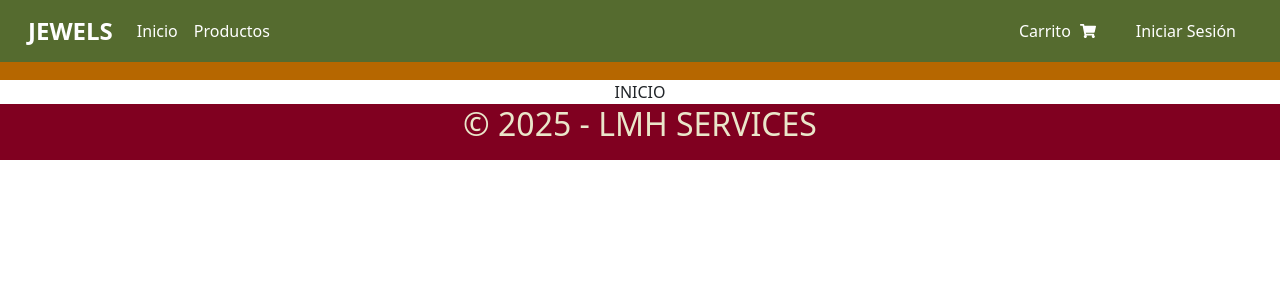
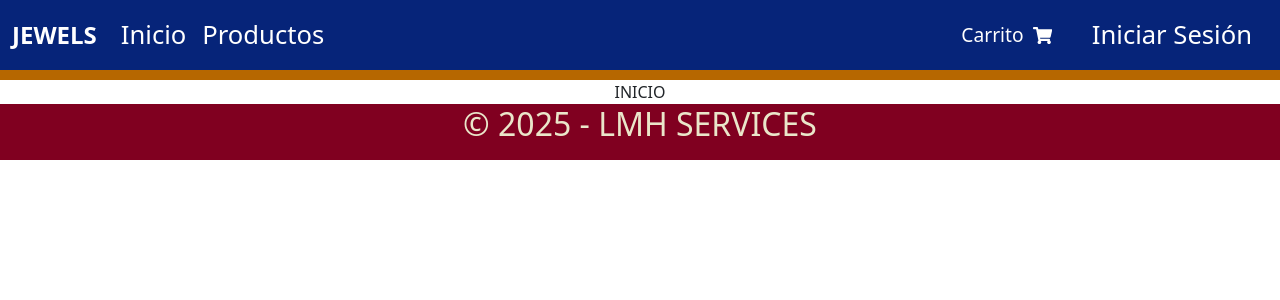
Before and after one commit to LuisHerenu11/talentotech-preentrega, a React (Vite) app: page / in a window 1280 px wide. Shown: the top 300 px of the page. Built offline with nearby package versions, Linux system fonts and the light colour scheme; no server answers.

Commit message:
some fix

```diff
--- a/src/App.jsx
+++ b/src/App.jsx
@@ -37,8 +37,8 @@ function App() {
               <Route path="/productos/:id" element={<ProductoDetalle />}/>
               <Route path="/iniciar-sesion" element={<IniciarSesion />}/>
               <Route path="/pagar" element={ <RutaProtegida><Pagar/></RutaProtegida>}/>
-              <Route path="/dashboard" element={<RutaProtegida soloAdmin={true}><Dashboard /></RutaProtegida>}/>
-              <Route path="/formulario-producto" element={<RutaProtegida><FormularioProducto /></RutaProtegida>}/>
+              <Route path="/dashboard" element={<RutaProtegida soloAdmin={true}><Dashboard/></RutaProtegida>}/>
+              <Route path="/formulario-producto" element={<RutaProtegida soloAdmin={true}><FormularioProducto /></RutaProtegida>}/>
               <Route path="/eliminar-producto" element={<RutaProtegida><EliminarProducto /></RutaProtegida>}/>
               <Route path="*" element={<Navigate to="/" replace />} />
             </Routes>
--- a/src/components/Navbar.jsx
+++ b/src/components/Navbar.jsx
@@ -114,8 +114,9 @@ function Navbar() {
 
 // Styled Components actualizados
 const NavbarContainer = styled.nav`
-    background-color: #556B2F !important;
-    padding: 0.5rem 1rem;
+    background-color: hsl(from #081A4E h 90% 25%) !important;
+    padding: 1.2;
+    font-size: 1.6rem;
 `;
 
 const NavbarSpacer = styled.div`
@@ -133,7 +134,7 @@ const Logo = styled(Link)`
     text-decoration: none;
 
     &:hover {
-        color: white !important;
+        color: hsl(from #eae6ca h 90% 100%) !important;
     }
 `;
 
@@ -144,7 +145,7 @@ const NavLink = styled(Link)`
     padding: 0.5rem 1rem;
 
     &:hover {
-        color: white !important;
+        color: hsl(from #eae6ca h 90% 100%) !important;
         text-decoration: underline;
     }
 `;
@@ -175,7 +176,7 @@ const Bienvenida = styled.span`
 
 const BotonCerrarSesion = styled.button`
     background: transparent;
-    color: white;
+    color: gold;
     border: 1px solid white;
     border-radius: 4px;
     padding: 0.5rem 1rem;
@@ -206,7 +207,7 @@ const IconoCarrito = styled(Link)`
     display: flex;
     align-items: center;
     position: relative;
-    font-size: 1rem;
+    font-size: 1.2rem;
     gap: 5px;
 
     &:hover {
```
